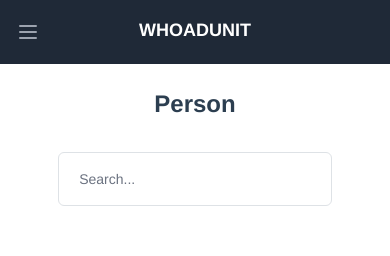
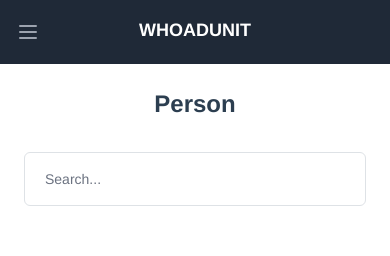
Before and after one commit to delacrixmorgan/whoadunit-vue, a Vue app: page /person in a window 390 px wide. Shown: the top 256 px of the page. Built offline with nearby package versions, Linux system fonts and the light colour scheme.

Commit message:
Adjust width for Person and Seat

```diff
--- a/src/components/person/PersonList.vue
+++ b/src/components/person/PersonList.vue
@@ -1,6 +1,6 @@
 <template>
   <div>
-    <form class="w-4/5 mx-auto search-viewgroup mt-8">
+    <form class="w-full lg:w-4/5 mx-auto search-viewgroup mt-8">
       <input
         class="w-full focus:outline-none focus:ring focus:border-blue-300 text-sm text-black placeholder-gray-500 border border-gray-200 rounded-md py-3 pl-5"
         type="text"
@@ -8,7 +8,7 @@
         v-model.trim="searchQuery"
       />
     </form>
-    <table class="w-4/5 mx-auto mt-16 person-list-viewgroup table table-hover">
+    <table class="w-full lg:w-4/5 mx-auto mt-16 person-list-viewgroup table table-hover">
       <thead>
         <tr>
           <th scope="col" class="col-1" @click="onSort(getSeatColumn())">
--- a/src/components/seat/SeatList.vue
+++ b/src/components/seat/SeatList.vue
@@ -1,6 +1,6 @@
 <template>
   <div>
-    <form class="w-4/5 mx-auto search-viewgroup mt-8">
+    <form class="w-full lg:w-4/5 mx-auto search-viewgroup mt-8">
       <input
         class="w-full focus:outline-none focus:ring focus:border-blue-300 text-sm text-black placeholder-gray-500 border border-gray-200 rounded-md py-3 pl-5"
         type="text"
@@ -8,7 +8,7 @@
         v-model.trim="searchQuery"
       />
     </form>
-    <table class="w-4/5 mx-auto mt-16 table table-hover">
+    <table class="w-full lg:w-4/5 mx-auto mt-16 table table-hover">
       <thead>
         <tr>
           <th
```
